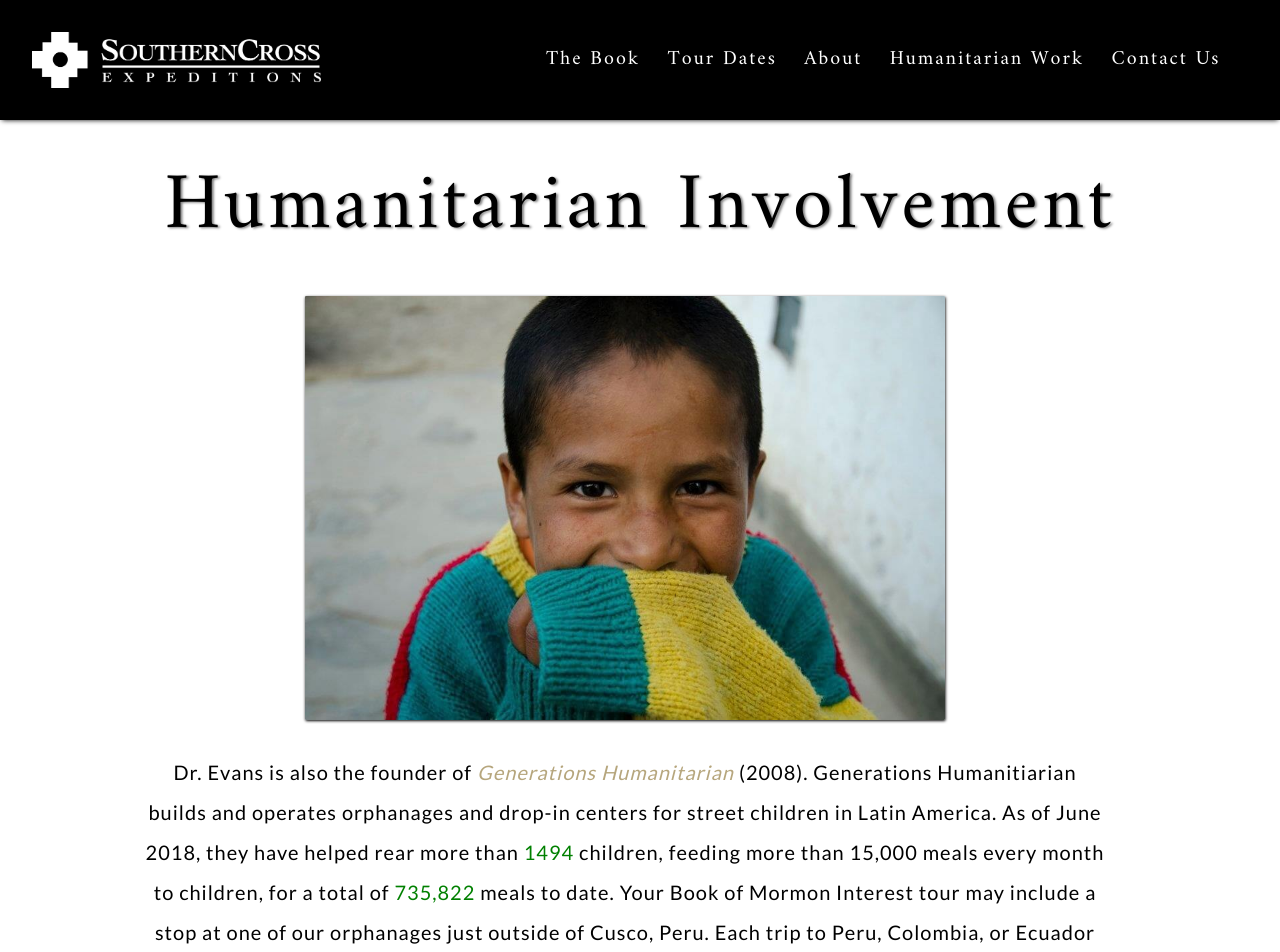
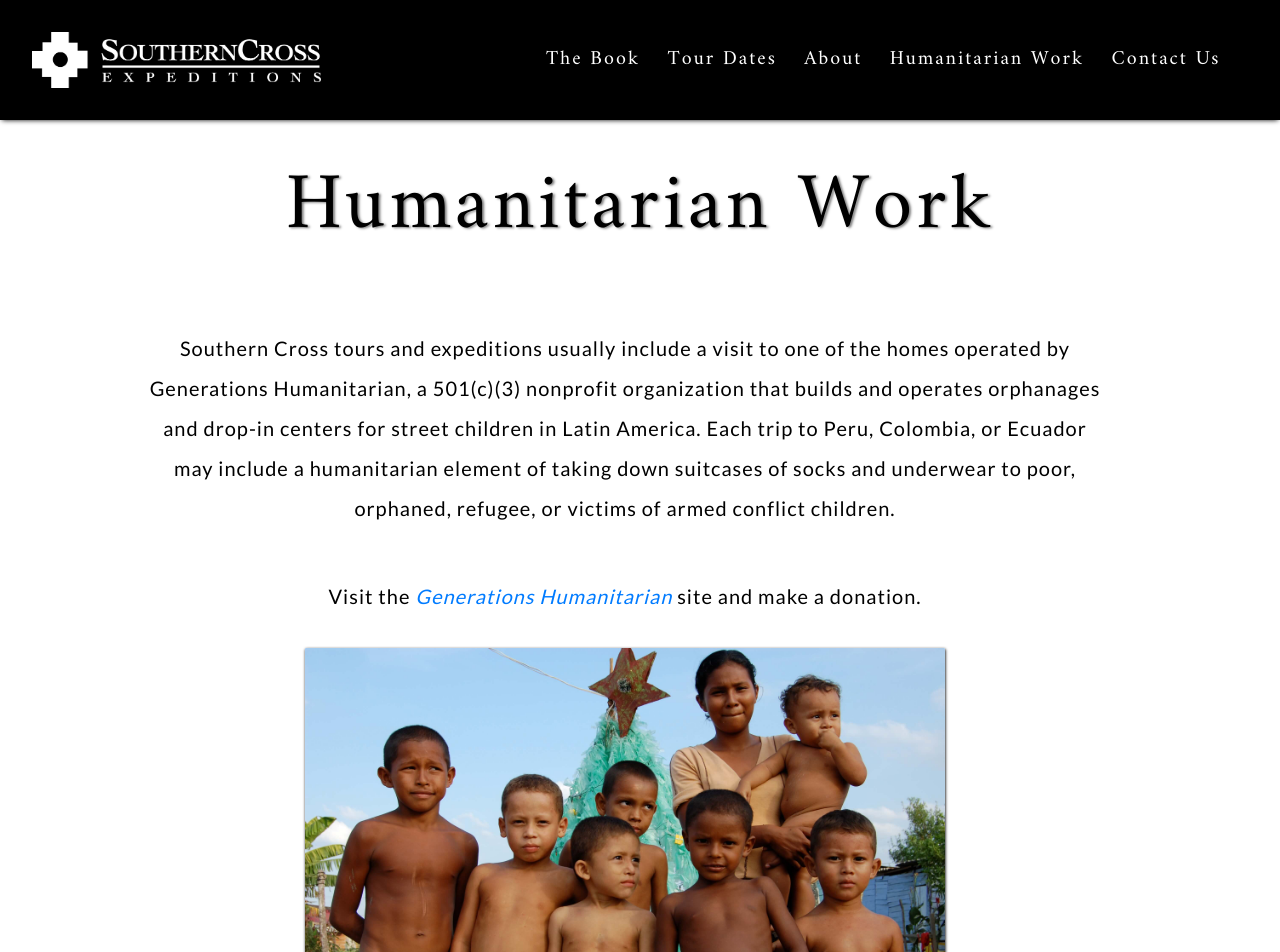
Before and after one commit to harlanevans/sxexp, a React (Create React App) app in the folder client/: page /humanitarian-work in a window 1280 px wide. Shown: the top 952 px of the page. Built offline with nearby package versions, Linux system fonts and the light colour scheme.

Commit message:
update human page, contact form to van@genhu.org

```diff
--- a/client/src/components/desktop/Human.js
+++ b/client/src/components/desktop/Human.js
@@ -1,7 +1,7 @@
 import React from "react";
 import { Title, TitleCont, Text, TextCont } from "../styles/Styles";
 import { Fade } from "react-reveal";
-import Child from "../../assets/images/Child2.jpeg";
+import Boys from "../../assets/images/MonteriaBoys.jpeg";
 import Footer from "./Footer";
 
 const Human = () => {
@@ -10,19 +10,23 @@ const Human = () => {
       <div className="comp-cont-pages">
         <Fade duration={2000} top>
           <TitleCont style={{ padding: "2em 0em 2em" }}>
-            <Title>Humanitarian Involvement</Title>
+            <Title>Humanitarian Work</Title>
           </TitleCont>
         </Fade>
+
         <Fade duration={2000} delay={500}>
-        <div className="row img-cont">
-          <img src={Child} className="human-img" alt='child'/>
-        </div>
-        </Fade>
-        <Fade duration={2000} delay={500}>
-        <div className="row" style={{padding: "2em 0em"}}>
+          <div className="row" style={{ padding: "2em 0em" }}>
             <TextCont>
               <Text>
-              Dr. Evans is also the founder of{" "}
+                Southern Cross tours and expeditions usually include a visit to
+                one of the homes operated by Generations Humanitarian, a
+                501(c)(3) nonprofit organization that builds and operates
+                orphanages and drop-in centers for street children in Latin
+                America. Each trip to Peru, Colombia, or Ecuador may include a
+                humanitarian element of taking down suitcases of socks and
+                underwear to poor, orphaned, refugee, or victims of armed
+                conflict children.
+                {/* Dr. Evans is also the founder of{" "}
                 <a
                   href="https://genhu.org/"
                   target="_blank"
@@ -33,14 +37,15 @@ const Human = () => {
                 </a>{" "}
                 (2008). Generations Humanitiarian builds and operates orphanages
                 and drop-in centers for street children in Latin America. As of
-              June 2018, they have helped rear more than <span className='human-stat'>1494</span>{" "}
-              children, feeding more than 15,000 meals every month to children,
-              for a total of <span className='human-stat'>735,822</span> meals to date. Your Book of
-              Mormon Interest tour may include a stop at one of our orphanages
-              just outside of Cusco, Peru. Each trip to Peru, Colombia, or
-              Ecuador includes a humanitairn element of taking down suitcases of
-              socks and underwear to poor, orphaned, refugee, or victims of
-              armed conflict children.
+                June 2018, they have helped rear more than{" "}
+                <span className="human-stat">1494</span> children, feeding more
+                than 15,000 meals every month to children, for a total of{" "}
+                <span className="human-stat">735,822</span> meals to date. Your
+                Book of Mormon Interest tour may include a stop at one of our
+                orphanages just outside of Cusco, Peru. Each trip to Peru,
+                Colombia, or Ecuador includes a humanitairn element of taking
+                down suitcases of socks and underwear to poor, orphaned,
+                refugee, or victims of armed conflict children. */}
               </Text>
             </TextCont>
           </div>
@@ -58,9 +63,14 @@ const Human = () => {
                 >
                   Generations Humanitarian
                 </a>{" "}
-              site or make a donation.
+                site and make a donation.
               </Text>
             </TextCont>
+          </div>
+        </Fade>
+        <Fade duration={2000} delay={500}>
+          <div className="row img-cont" style={{padding: "1em 0em 2em"}}>
+            <img src={Boys} className="human-img" alt="Boys" />
           </div>
         </Fade>
       </div>
--- a/client/src/components/styles/Desktop.css
+++ b/client/src/components/styles/Desktop.css
@@ -421,7 +421,7 @@ a:active {
 }
 
 a.human-link {
-  color: #B6A67D !important;
+  color: #007bff !important;
   padding: 0;
   margin: 0;
   font-style: oblique;
@@ -429,7 +429,7 @@ a.human-link {
 }
 
 a.human-link:hover {
-  color: #6E323A !important;
+  color: #006ce0 !important;
   transition: .25s;
 }
 
@@ -456,9 +456,10 @@ span.human-stat {
 }
 
 .rbc-calendar * {
-font-family: 'Amiri', serif;
+  font-family: 'Amiri', serif;
 
 }
+
 /*? ------------------------- Contact US ------------------------- */
 
 
```
Also changed, not shown: client/src/assets/images/MonteriaBoys.jpeg (added). Lines whose indentation alone changed are shown as unchanged.
